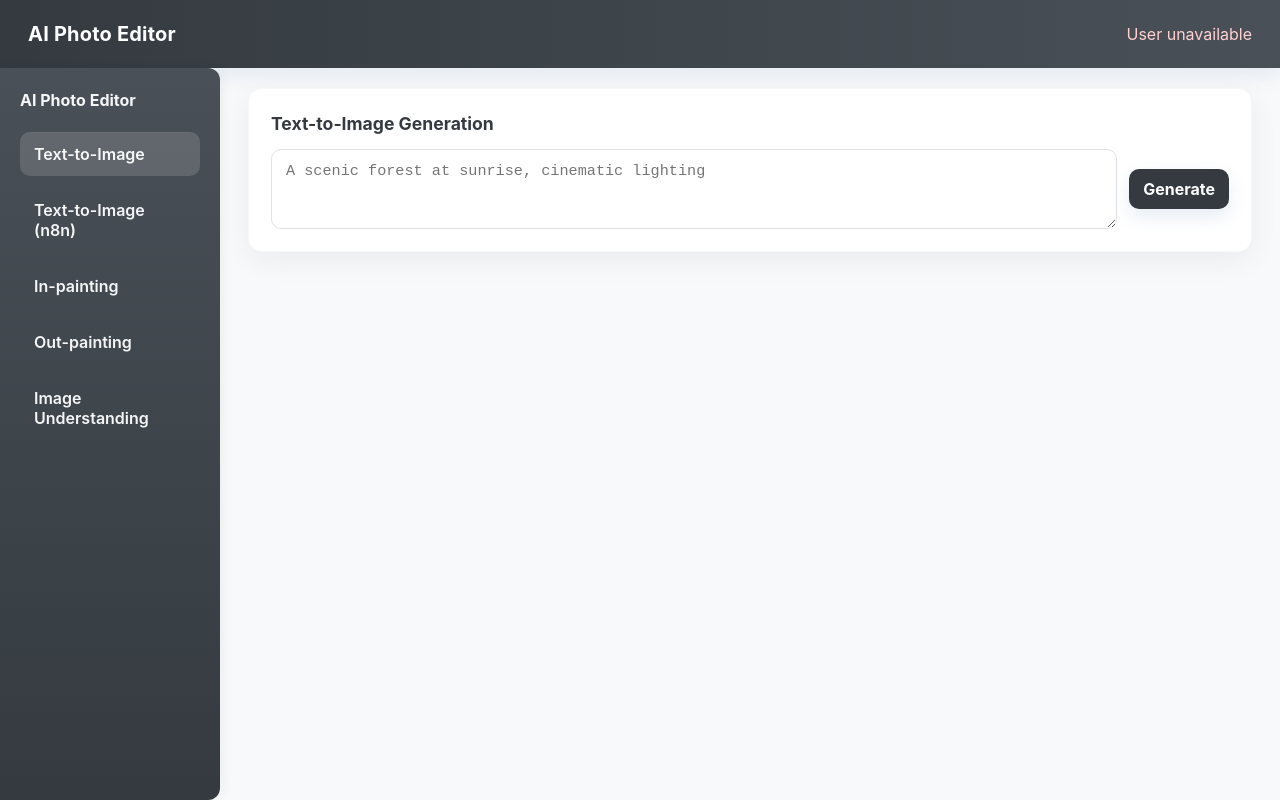
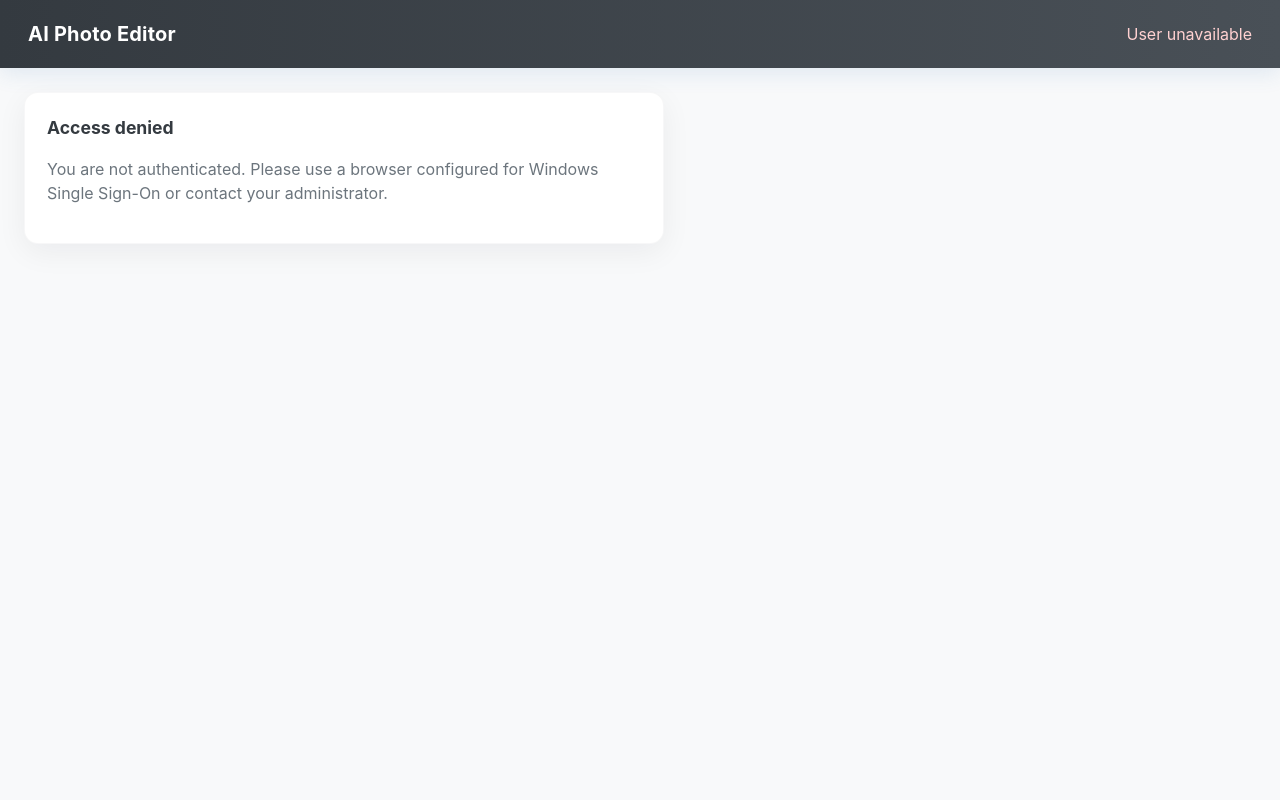
Before and after one commit to aithunderbolt/nano-banana-3, a React (Vite) app in the folder client/: page / in a window 1280 px wide. Built offline with nearby package versions, Linux system fonts and the light colour scheme; no server answers.

Commit message:
Unauthenticated users cannot access the app

```diff
--- a/client/src/App.jsx
+++ b/client/src/App.jsx
@@ -84,6 +84,11 @@ function App() {
           )}
         </div>
       </header>
+      {userLoading ? (
+        <div className="content" style={{ padding: 24 }}>
+          <div className="container"><p>Checking your access…</p></div>
+        </div>
+      ) : user ? (
         <div className="main-content">
           <Sidebar onSelectFeature={setActiveFeature} activeFeature={activeFeature} />
           <main className="content">
@@ -92,6 +97,16 @@ function App() {
             </div>
           </main>
         </div>
+      ) : (
+        <div className="content" style={{ padding: 24 }}>
+          <div className="container">
+            <div className="feature" style={{ maxWidth: 640 }}>
+              <h2>Access denied</h2>
+              <p>You are not authenticated. Please use a browser configured for Windows Single Sign-On or contact your administrator.</p>
+            </div>
+          </div>
+        </div>
+      )}
     </div>
   );
 }
--- a/client/src/components/ImageUnderstanding.jsx
+++ b/client/src/components/ImageUnderstanding.jsx
@@ -46,6 +46,7 @@ const ImageUnderstanding = () => {
       const apiResponse = await fetch(ENDPOINTS.UNDERSTAND_IMAGE, {
         method: 'POST',
         body: formData,
+        credentials: 'include',
       });
 
       if (!apiResponse.ok) {
--- a/client/src/components/Inpainting.jsx
+++ b/client/src/components/Inpainting.jsx
@@ -177,6 +177,7 @@ const Inpainting = () => {
       const response = await fetch(ENDPOINTS.EDIT_IMAGE, {
         method: 'POST',
         body: formData,
+        credentials: 'include',
       });
 
       if (!response.ok) {
--- a/client/src/components/Outpainting.jsx
+++ b/client/src/components/Outpainting.jsx
@@ -74,6 +74,7 @@ const Outpainting = () => {
         const response = await fetch(ENDPOINTS.EDIT_IMAGE, {
           method: 'POST',
           body: formData,
+          credentials: 'include',
         });
 
         if (!response.ok) {
--- a/client/src/components/TextToImage.jsx
+++ b/client/src/components/TextToImage.jsx
@@ -17,6 +17,7 @@ const TextToImage = () => {
         headers: {
           'Content-Type': 'application/json',
         },
+        credentials: 'include',
         body: JSON.stringify({ prompt }),
       });
 
```
Also changed, not shown: 1 other file (tests, documents, lock files or other folders). Lines whose indentation alone changed are shown as unchanged.
